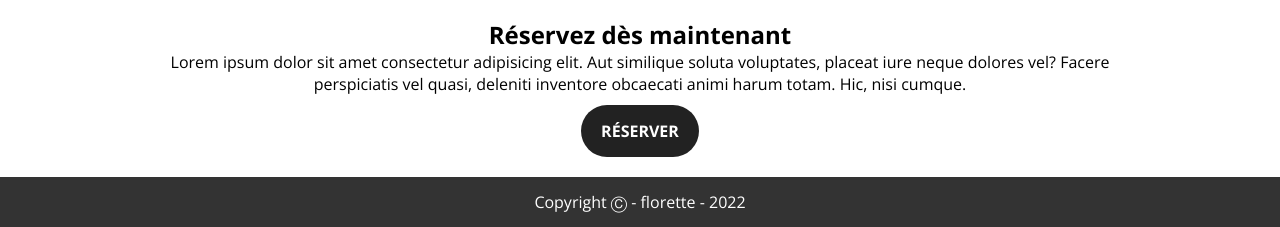
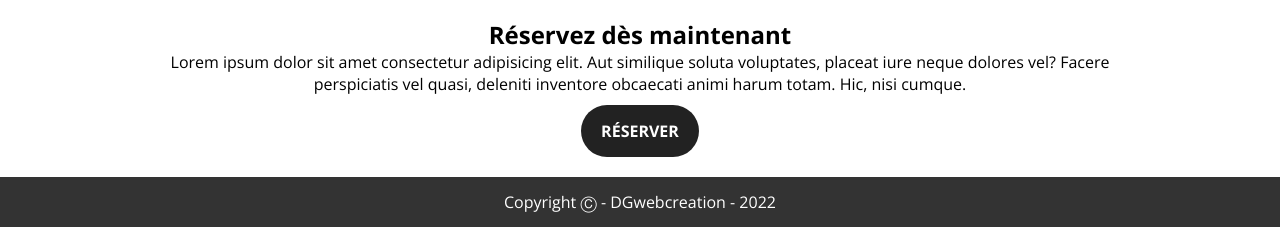
Before and after one commit to letotor/cafe-florette, a plain HTML site: page index.html in a window 1280 px wide. Shown: the part 1585-1812 px from the top of the page. Drawn offline with nearby package versions, Linux system fonts and the light colour scheme.

Commit message:
ajout copyright

```diff
--- a/index.html
+++ b/index.html
@@ -80,7 +80,7 @@
 
 	</section>
 	<footer>
-		<p class="">Copyright Ⓒ - florette - 2022</p>
+		<p class="">Copyright Ⓒ - DGwebcreation - 2022</p>
 	</footer>
 </body>
 
```
